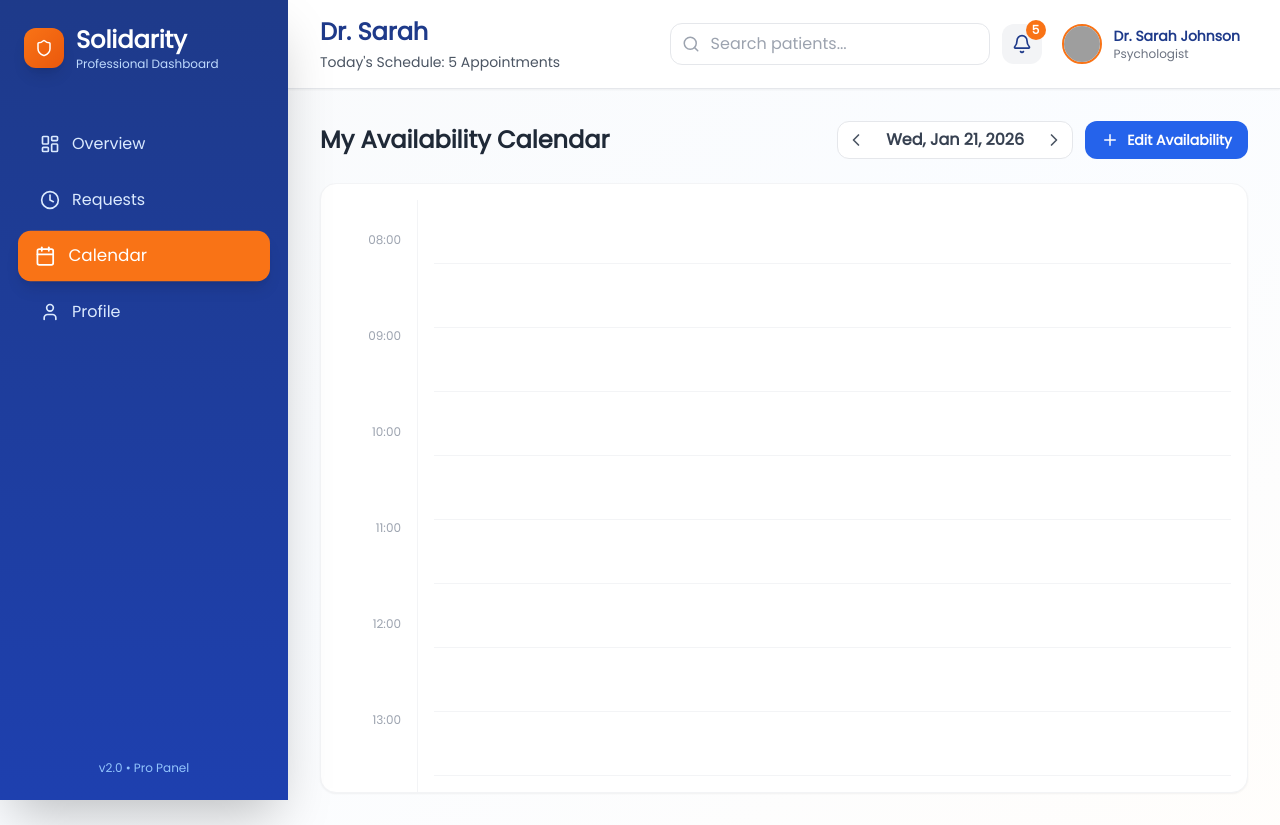
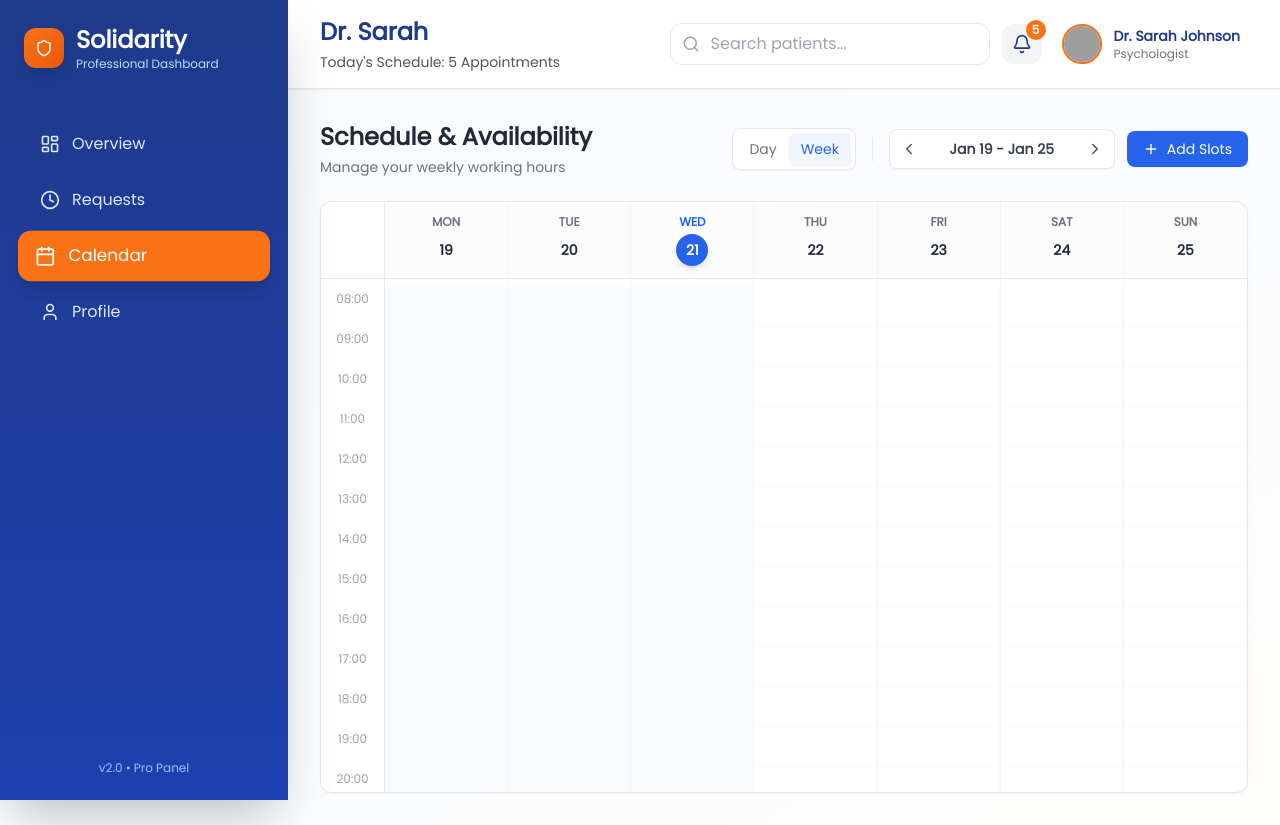
Before and after one commit to Daghnouj/solidarityApp, a React (Vite) app in the folder client/: page /dashboard/professional/calendar in a window 1280 px wide. Built offline with nearby package versions, Linux system fonts and the light colour scheme; no server answers; grey boxes are pictures that could not be loaded.

Commit message:
calendar

```diff
--- a/client/src/dashboardprofessional/pages/ProfessionalSchedule.tsx
+++ b/client/src/dashboardprofessional/pages/ProfessionalSchedule.tsx
@@ -1,23 +1,34 @@
-import React, { useState } from 'react';
-import AvailabilityService from '../services/availability.service';
-import { Calendar as CalendarIcon, ChevronLeft, ChevronRight, Clock, Plus, Check, Trash2 } from 'lucide-react';
+import React, { useState, useMemo } from 'react';
+import AvailabilityService, { type Availability } from '../services/availability.service';
+import {
+    ChevronLeft,
+    ChevronRight,
+    Plus,
+    Check,
+    Trash2
+} from 'lucide-react';
+
+type ViewType = 'day' | 'week';
 
 const ProfessionalSchedule: React.FC = () => {
+    const [view, setView] = useState<ViewType>('week');
     const [showAddAvailability, setShowAddAvailability] = useState(false);
-    const [availabilities, setAvailabilities] = useState<any[]>([]);
+    const [availabilities, setAvailabilities] = useState<Availability[]>([]);
     const [loading, setLoading] = useState(true);
     const [selectedDate, setSelectedDate] = useState(new Date());
 
-    const timeSlots = [
-        '08:00', '09:00', '10:00', '11:00', '12:00',
-        '13:00', '14:00', '15:00', '16:00', '17:00',
-        '18:00', '19:00', '20:00', '21:00', '22:00'
-    ];
+    // Generate 1-hour time slots from 08:00 to 22:00
+    const timeSlots = useMemo(() => {
+        const slots = [];
+        for (let i = 8; i <= 22; i++) {
+            slots.push(`${i.toString().padStart(2, '0')}:00`);
+        }
+        return slots;
+    }, []);
 
     const fetchAvailabilities = async () => {
         try {
             setLoading(true);
-            // Fetch for current logged in professional
             const data = await AvailabilityService.getAvailabilities();
             setAvailabilities(data);
         } catch (error) {
@@ -31,34 +42,68 @@ const ProfessionalSchedule: React.FC = () => {
         fetchAvailabilities();
     }, []);
 
-    const handlePrevDay = () => {
+    // Create a fast lookup map: "YYYY-MM-DD-HH:MM" -> Availability
+    const availabilityMap = useMemo(() => {
+        const map = new Map<string, Availability>();
+        availabilities.forEach(a => {
+            const date = new Date(a.start);
+            const key = `${date.getFullYear()}-${date.getMonth()}-${date.getDate()}-${date.getHours().toString().padStart(2, '0')}:${date.getMinutes().toString().padStart(2, '0')}`;
+            map.set(key, a);
+        });
+        return map;
+    }, [availabilities]);
+
+    const getStartOfWeek = (date: Date) => {
+        const d = new Date(date);
+        const day = d.getDay();
+        const diff = d.getDate() - day + (day === 0 ? -6 : 1); // Adjust when day is Sunday
+        return new Date(d.setDate(diff));
+    };
+
+    const weekDates = useMemo(() => {
+        const start = getStartOfWeek(selectedDate);
+        const days = [];
+        for (let i = 0; i < 7; i++) {
+            const d = new Date(start);
+            d.setDate(start.getDate() + i);
+            days.push(d);
+        }
+        return days;
+    }, [selectedDate]);
+
+    const handlePrev = () => {
         const newDate = new Date(selectedDate);
-        newDate.setDate(selectedDate.getDate() - 1);
+        if (view === 'day') newDate.setDate(selectedDate.getDate() - 1);
+        else newDate.setDate(selectedDate.getDate() - 7);
         setSelectedDate(newDate);
     };
 
-    const handleNextDay = () => {
+    const handleNext = () => {
         const newDate = new Date(selectedDate);
-        newDate.setDate(selectedDate.getDate() + 1);
+        if (view === 'day') newDate.setDate(selectedDate.getDate() + 1);
+        else newDate.setDate(selectedDate.getDate() + 7);
         setSelectedDate(newDate);
     };
 
-    const handleAddSlot = async (time: string) => {
+    const handleAddSlot = async (date: Date, time: string) => {
         if (!showAddAvailability) return;
 
+        const [hours, minutes] = time.split(':').map(Number);
+        const start = new Date(date);
+        start.setHours(hours, minutes, 0, 0);
+
+        // Check if slot already exists
+        const key = `${start.getFullYear()}-${start.getMonth()}-${start.getDate()}-${time}`;
+        if (availabilityMap.has(key)) return;
+
         try {
-            const [hours, minutes] = time.split(':').map(Number);
-
-            const start = new Date(selectedDate);
-            start.setHours(hours, minutes, 0, 0);
-
-            const end = new Date(selectedDate);
-            end.setHours(hours + 1, minutes, 0, 0);
+            const end = new Date(start);
+            end.setHours(start.getHours() + 1); // 1 hour slots
 
             await AvailabilityService.addAvailability({
                 start: start.toISOString(),
                 end: end.toISOString(),
-                summary: "Available Slot"
+                summary: "Available"
             });
             fetchAvailabilities();
         } catch (error) {
@@ -68,7 +113,7 @@ const ProfessionalSchedule: React.FC = () => {
 
     const handleDeleteSlot = async (id: string, e: React.MouseEvent) => {
         e.stopPropagation();
-        if (window.confirm('Delete this availability slot?')) {
+        if (window.confirm('Remove this availability slot?')) {
             try {
                 await AvailabilityService.deleteAvailability(id);
                 fetchAvailabilities();
@@ -78,121 +123,154 @@ const ProfessionalSchedule: React.FC = () => {
         }
     };
 
-    // Helper to check if a slot is filled
-    const getSlotEvent = (time: string) => {
-        return availabilities.find(a => {
-            const eventStart = new Date(a.start);
+    const renderSlot = (date: Date, time: string) => {
+        const key = `${date.getFullYear()}-${date.getMonth()}-${date.getDate()}-${time}`;
+        const availability = availabilityMap.get(key);
+        const isPast = new Date() > new Date(date.setHours(parseInt(time.split(':')[0]), parseInt(time.split(':')[1])));
 
-            // Check if same date
-            const isSameDate = eventStart.getDate() === selectedDate.getDate() &&
-                eventStart.getMonth() === selectedDate.getMonth() &&
-                eventStart.getFullYear() === selectedDate.getFullYear();
-
-            if (!isSameDate) return false;
-
-            const hour = eventStart.getHours().toString().padStart(2, '0');
-            const minute = eventStart.getMinutes().toString().padStart(2, '0');
-            return `${hour}:${minute}` === time;
-        });
+        return (
+            <div
+                key={`${date.toISOString()}-${time}`}
+                onClick={() => !isPast && handleAddSlot(date, time)}
+                className={`
+                    h-10 border-b border-r border-gray-50 relative group transition-colors
+                    ${showAddAvailability && !availability && !isPast ? 'hover:bg-blue-50 cursor-pointer' : ''}
+                    ${isPast ? 'bg-gray-50' : ''}
+                `}
+            >
+                {availability && (
+                    <div className="absolute inset-1 bg-green-100 border-l-2 border-green-500 rounded-sm text-[10px] p-1 overflow-hidden flex justify-between items-center z-10">
+                        <span className="text-green-800 font-medium truncate">Available</span>
+                        {showAddAvailability && (
+                            <button
+                                onClick={(e) => handleDeleteSlot((availability as any).id || availability._id, e)}
+                                className="text-red-600 bg-white/50 hover:bg-white p-1 rounded transition-colors"
+                                title="Remove slot"
+                            >
+                                <Trash2 size={14} />
+                            </button>
+                        )}
+                    </div>
+                )}
+            </div>
+        );
     };
 
     return (
         <div className="flex flex-col h-[calc(100vh-8rem)]">
-            <div className="flex justify-between items-center mb-6">
-                <h2 className="text-2xl font-bold text-gray-800">My Availability Calendar</h2>
+            {/* Header Controls */}
+            <div className="flex flex-col sm:flex-row justify-between items-start sm:items-center gap-4 mb-6">
+                <div>
+                    <h2 className="text-2xl font-bold text-gray-800">Schedule & Availability</h2>
+                    <p className="text-gray-500 text-sm mt-1">Manage your weekly working hours</p>
+                </div>
 
-                <div className="flex gap-3">
-                    <div className="flex items-center bg-white rounded-xl border border-gray-200 p-1">
-                        <button onClick={handlePrevDay} className="p-1 hover:bg-gray-100 rounded-lg">
-                            <ChevronLeft size={20} className="text-gray-600" />
+                <div className="flex items-center gap-3 w-full sm:w-auto">
+                    <div className="flex items-center bg-white rounded-lg border border-gray-200 p-1 shadow-sm">
+                        <button
+                            onClick={() => setView('day')}
+                            className={`px-3 py-1.5 text-sm font-medium rounded-md transition-all ${view === 'day' ? 'bg-blue-50 text-blue-600 shadow-sm' : 'text-gray-500 hover:text-gray-700'}`}
+                        >
+                            Day
                         </button>
-                        <span className="px-4 font-semibold text-gray-700">
-                            {selectedDate.toLocaleDateString('en-US', { weekday: 'short', month: 'short', day: 'numeric', year: 'numeric' })}
+                        <button
+                            onClick={() => setView('week')}
+                            className={`px-3 py-1.5 text-sm font-medium rounded-md transition-all ${view === 'week' ? 'bg-blue-50 text-blue-600 shadow-sm' : 'text-gray-500 hover:text-gray-700'}`}
+                        >
+                            Week
+                        </button>
+                    </div>
+
+                    <div className="h-6 w-px bg-gray-200 mx-1 hidden sm:block"></div>
+
+                    <div className="flex items-center gap-2 bg-white rounded-lg border border-gray-200 p-1 shadow-sm flex-1 sm:flex-none justify-between sm:justify-start">
+                        <button onClick={handlePrev} className="p-1.5 hover:bg-gray-100 rounded-md text-gray-600">
+                            <ChevronLeft size={18} />
+                        </button>
+                        <span className="text-sm font-semibold text-gray-700 min-w-[140px] text-center">
+                            {view === 'day'
+                                ? selectedDate.toLocaleDateString('en-US', { weekday: 'short', month: 'long', day: 'numeric' })
+                                : `${weekDates[0].toLocaleDateString('en-US', { month: 'short', day: 'numeric' })} - ${weekDates[6].toLocaleDateString('en-US', { month: 'short', day: 'numeric' })}`
+                            }
                         </span>
-                        <button onClick={handleNextDay} className="p-1 hover:bg-gray-100 rounded-lg">
-                            <ChevronRight size={20} className="text-gray-600" />
+                        <button onClick={handleNext} className="p-1.5 hover:bg-gray-100 rounded-md text-gray-600">
+                            <ChevronRight size={18} />
                         </button>
                     </div>
 
                     <button
                         onClick={() => setShowAddAvailability(!showAddAvailability)}
-                        className={`px-4 py-2 rounded-xl text-sm font-semibold transition-colors flex items-center gap-2 ${showAddAvailability ? 'bg-green-600 hover:bg-green-700 text-white' : 'bg-blue-600 hover:bg-blue-700 text-white'}`}
+                        className={`
+                            px-4 py-2 rounded-lg text-sm font-medium transition-all flex items-center gap-2 shadow-sm
+                            ${showAddAvailability
+                                ? 'bg-gray-900 text-white hover:bg-black'
+                                : 'bg-blue-600 text-white hover:bg-blue-700'
+                            }
+                        `}
                     >
-                        {showAddAvailability ? <Check size={18} /> : <Plus size={18} />}
-                        {showAddAvailability ? 'Done Editing' : 'Edit Availability'}
+                        {showAddAvailability ? <Check size={16} /> : <Plus size={16} />}
+                        <span className="hidden sm:inline">{showAddAvailability ? 'Finish Editing' : 'Add Slots'}</span>
                     </button>
                 </div>
             </div>
 
-            <div className="flex-1 bg-white rounded-2xl shadow-sm border border-gray-100 overflow-hidden flex flex-col relative">
-                {/* Availability Overlay */}
-                {showAddAvailability && (
-                    <div className="absolute top-0 left-0 w-full bg-blue-50/90 z-20 p-4 border-b border-blue-200 flex items-center justify-between animate-fadeIn">
-                        <div className="flex items-center gap-3 text-blue-800">
-                            <Clock size={20} />
-                            <span className="font-semibold">Click on expected start times to add 1-hour availability slots</span>
-                        </div>
+            {/* Calendar Grid */}
+            <div className="flex-1 bg-white rounded-xl shadow-sm border border-gray-200 overflow-hidden flex flex-col">
+                {/* Header Row (Days) */}
+                <div className="flex border-b border-gray-200 bg-gray-50/50">
+                    <div className="w-16 flex-shrink-0 border-r border-gray-200 bg-white"></div> {/* Time gutter */}
+                    <div className={`flex-1 grid ${view === 'week' ? 'grid-cols-7' : 'grid-cols-1'}`}>
+                        {(view === 'week' ? weekDates : [selectedDate]).map((date, i) => {
+                            const isToday = new Date().toDateString() === date.toDateString();
+                            return (
+                                <div key={i} className="py-3 text-center border-r border-gray-100 last:border-r-0">
+                                    <div className={`text-xs font-semibold uppercase mb-1 ${isToday ? 'text-blue-600' : 'text-gray-500'}`}>
+                                        {date.toLocaleDateString('en-US', { weekday: 'short' })}
+                                    </div>
+                                    <div className={`
+                                        text-sm font-bold w-8 h-8 rounded-full flex items-center justify-center mx-auto
+                                        ${isToday ? 'bg-blue-600 text-white shadow-md' : 'text-gray-800'}
+                                    `}>
+                                        {date.getDate()}
+                                    </div>
+                                </div>
+                            );
+                        })}
                     </div>
-                )}
+                </div>
 
-                <div className="flex-1 overflow-y-auto p-4">
-                    {loading ? (
-                        <div className="text-center p-10 text-gray-500">Loading schedule...</div>
-                    ) : (
-                        <div className="grid grid-cols-[80px_1fr] divide-x divide-gray-100">
-                            {/* Time Column */}
-                            <div className="space-y-12 pr-4 pt-4">
-                                {timeSlots.map((time) => (
-                                    <div key={time} className="text-xs font-medium text-gray-400 text-right h-12 flex items-center justify-end">{time}</div>
-                                ))}
-                            </div>
-
-                            {/* Schedule Grid */}
-                            <div className="relative pl-4 pt-4 space-y-4">
-                                {timeSlots.map((time, i) => {
-                                    const event = getSlotEvent(time);
-                                    return (
-                                        <div
-                                            key={time}
-                                            onClick={() => handleAddSlot(time)}
-                                            className={`relative h-12 border-b border-gray-100 transition-all
-                                                ${showAddAvailability ? 'hover:bg-blue-50 cursor-pointer' : ''}
-                                            `}
-                                        >
-                                            {event && (
-                                                <div
-                                                    className="absolute inset-x-2 top-1 bottom-1 bg-green-100 border-l-4 border-green-500 rounded p-2 text-xs text-green-800 font-medium flex justify-between items-center z-10"
-                                                    onClick={(e) => e.stopPropagation()} // Prevent adding slot when clicking event
-                                                >
-                                                    <span>Available ({new Date(event.start).toLocaleTimeString([], { hour: '2-digit', minute: '2-digit' })} - {new Date(event.end).toLocaleTimeString([], { hour: '2-digit', minute: '2-digit' })})</span>
-                                                    {showAddAvailability && (
-                                                        <button
-                                                            onClick={(e) => handleDeleteSlot(event.id, e)}
-                                                            className="bg-white/50 p-1 rounded-full hover:bg-red-100 text-red-600"
-                                                        >
-                                                            <Trash2 size={14} />
-                                                        </button>
-                                                    )}
-                                                </div>
-                                            )}
-                                        </div>
-                                    );
-                                })}
+                {/* Scrollable Area */}
+                <div className="flex-1 overflow-y-auto relative custom-scrollbar">
+                    {loading && (
+                        <div className="absolute inset-0 bg-white/80 z-50 flex items-center justify-center backdrop-blur-sm">
+                            <div className="flex flex-col items-center gap-3">
+                                <div className="w-8 h-8 border-4 border-blue-600 border-t-transparent rounded-full animate-spin"></div>
+                                <span className="text-gray-500 font-medium">Loading schedule...</span>
                             </div>
                         </div>
                     )}
+
+                    <div className="flex">
+                        {/* Time Column */}
+                        <div className="w-16 flex-shrink-0 border-r border-gray-200 bg-white py-2 select-none">
+                            {timeSlots.map(time => (
+                                <div key={time} className="h-10 text-xs text-gray-400 font-medium flex items-start justify-center pt-1">
+                                    {time}
+                                </div>
+                            ))}
+                        </div>
+
+                        {/* Slots Grid */}
+                        <div className={`flex-1 grid ${view === 'week' ? 'grid-cols-7' : 'grid-cols-1'}`}>
+                            {(view === 'week' ? weekDates : [selectedDate]).map((date) => (
+                                <div key={date.toISOString()} className="border-r border-gray-100 last:border-r-0 py-2">
+                                    {timeSlots.map(time => renderSlot(date, time))}
+                                </div>
+                            ))}
+                        </div>
+                    </div>
                 </div>
             </div>
-
-            <style>{`
-        @keyframes fadeIn {
-          from { opacity: 0; transform: translateY(-10px); }
-          to { opacity: 1; transform: translateY(0); }
-        }
-        .animate-fadeIn {
-          animation: fadeIn 0.3s ease-out forwards;
-        }
-      `}</style>
         </div>
     );
 };
```
